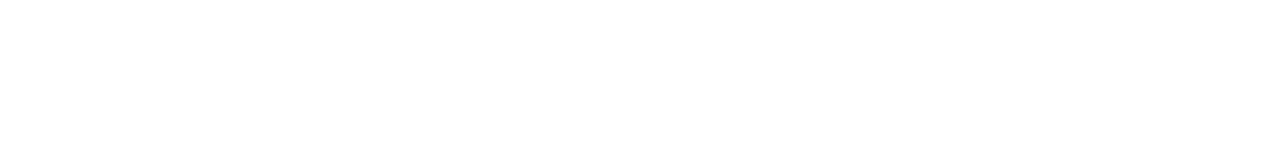
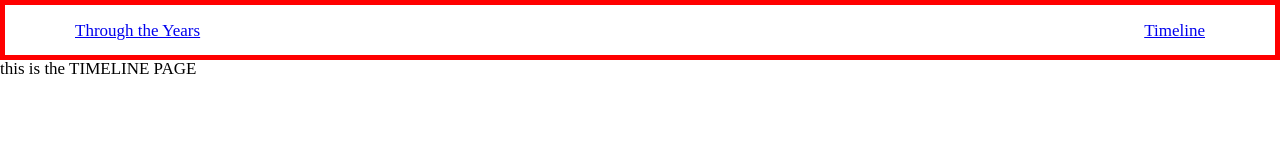
Before and after one commit to yadleo/through-the-years, a plain HTML site: page html/timeline.html in a window 1280 px wide. Drawn offline with Linux system fonts and the light colour scheme; files that its build step writes are made by us from their sources.

Commit message:
[Init] header nav

```diff
--- a/css/style.css
+++ b/css/style.css
@@ -0,0 +1,26 @@
+html {
+  font-size: 17px;
+}
+
+.border-5 {
+  border: 5px solid;
+}
+
+.header {
+  height: 50px;
+  padding: 0 70px;
+  display: flex;
+  flex-direction: column;
+  justify-content: center;
+  /* TODO: remove */
+  border-color: red;
+}
+
+.nav {
+  width: 100%;
+}
+
+.nav-list {
+  display: flex;
+  justify-content: space-between;
+}
--- a/html/timeline.html
+++ b/html/timeline.html
@@ -1,14 +1,22 @@
 <!DOCTYPE html>
 <html lang="en">
-<head>
-    <meta charset="UTF-8">
-    <meta http-equiv="X-UA-Compatible" content="IE=edge">
-    <meta name="viewport" content="width=device-width, initial-scale=1.0">
-    <link rel="stylesheet" href="./css/reset.css" type="text/css">
-    <link rel="stylesheet" href="./css/style.css" type="text/css">
+  <head>
+    <meta charset="UTF-8" />
+    <meta http-equiv="X-UA-Compatible" content="IE=edge" />
+    <meta name="viewport" content="width=device-width, initial-scale=1.0" />
+    <link rel="stylesheet" href="../css/reset.css" type="text/css" />
+    <link rel="stylesheet" href="../css/style.css" type="text/css" />
     <title>Through the Years - Timeline</title>
-</head>
-<body>
-
-</body>
+  </head>
+  <body>
+    <header class="header border-5">
+      <nav class="nav">
+        <ul class="nav-list">
+          <li><a href="./about.html">Through the Years</a></li>
+          <li><a href="./timeline.html">Timeline</a></li>
+        </ul>
+      </nav>
+    </header>
+    <p>this is the TIMELINE PAGE</p>
+  </body>
 </html>
```
Also changed, not shown: html/about.html (+18 -10 lines), index.html (+17 -10 lines).
